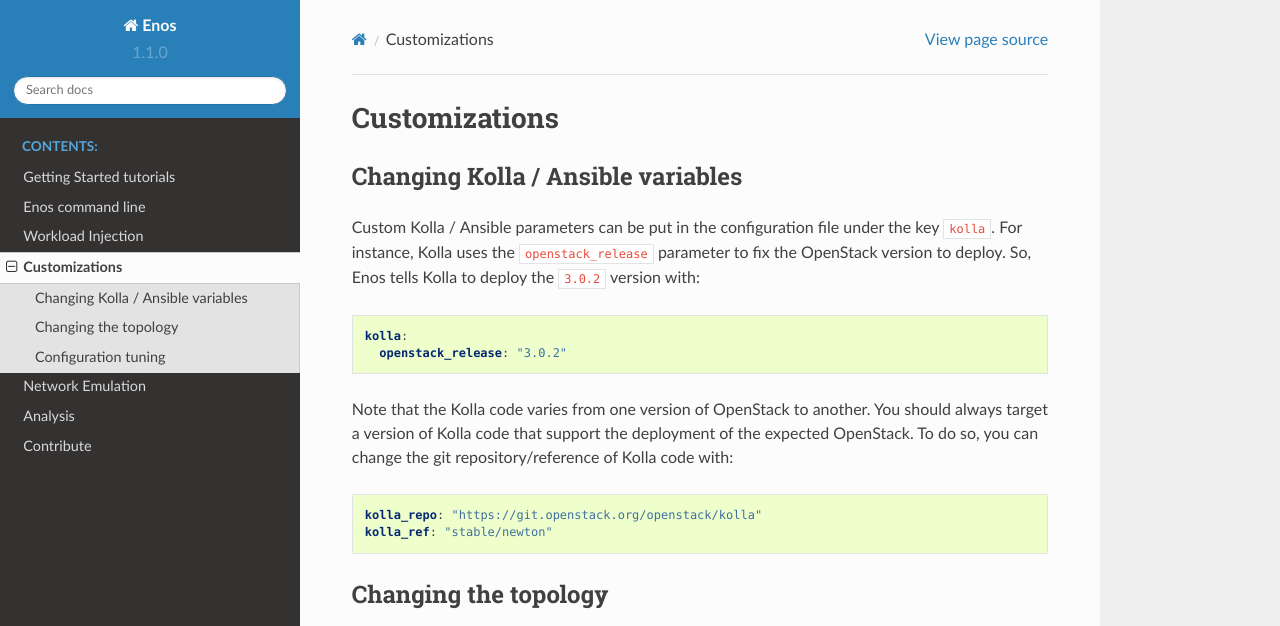
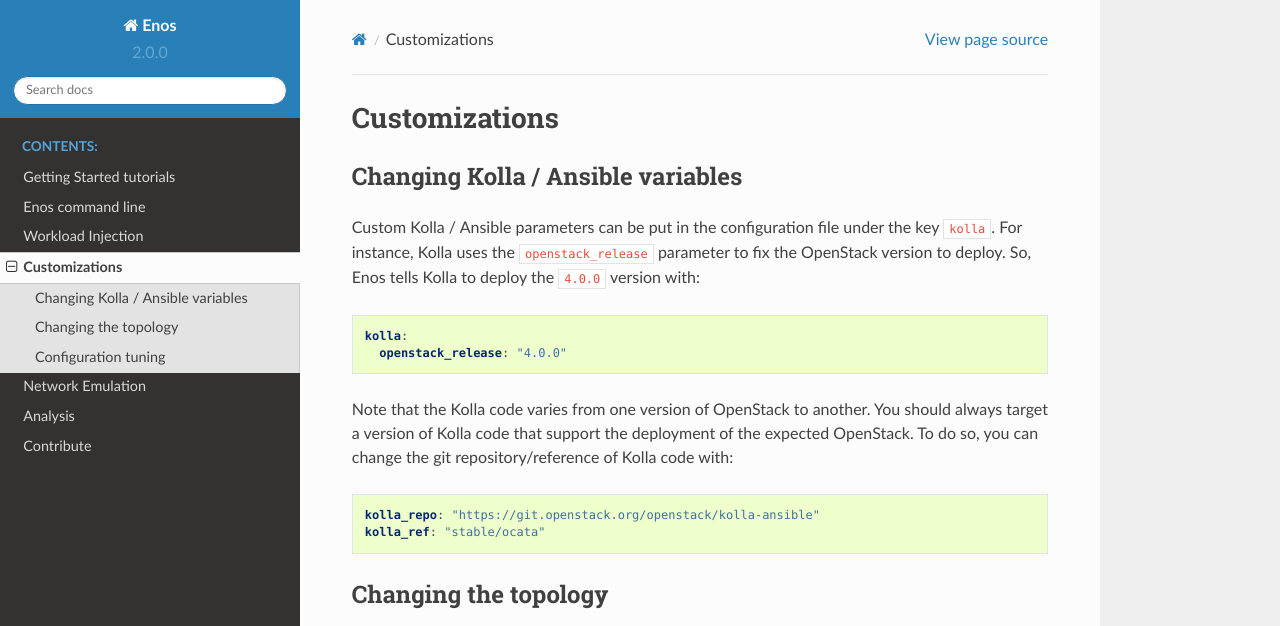
Before and after one commit to BeyondTheClouds/enos, a Sphinx documentation site: the page built from docs/customization/index.rst, in a window 1280 px wide and 900 px high. Shown: the top 626 px of the window. Built offline with Sphinx 7.4.7 and the Read the Docs theme 2.0.0, drawn with Linux system fonts in a browser that asks for light colours.

Commit message:
Bump to the next version of enos
This new version handles the deployment of OpenStack Ocata:
- Update default Kolla repo to kolla-ansible.
- Update inventory file to support new services such as placement-api.
- [Regression] Do a normal Kolla clone instead of a shallow one to
  support the feature behind `openstack_release: "auto"`[1].
- Update the documentation with proper version number.

[1] openstack/kolla-ansible@2d32083

```diff
--- a/docs/conf.py
+++ b/docs/conf.py
@@ -54,9 +54,9 @@
 # built documents.
 #
 # The short X.Y version.
-version = u'1.1.0'
+version = u'2.0.0'
 # The full version, including alpha/beta/rc tags.
-release = u'1.1.0'
+release = u'2.0.0'
 
 # The language for content autogenerated by Sphinx. Refer to documentation
 # for a list of supported languages.
--- a/docs/customization/index.rst
+++ b/docs/customization/index.rst
@@ -8,12 +8,12 @@
 Custom Kolla / Ansible parameters can be put in the configuration file
 under the key ``kolla``. For instance, Kolla uses the
 ``openstack_release`` parameter to fix the OpenStack version to deploy.
-So, Enos tells Kolla to deploy the ``3.0.2`` version with:
+So, Enos tells Kolla to deploy the ``4.0.0`` version with:
 
 .. code-block:: yaml
 
     kolla:
-      openstack_release: "3.0.2"
+      openstack_release: "4.0.0"
 
 Note that the Kolla code varies from one version of OpenStack to
 another. You should always target a version of Kolla code that
@@ -22,8 +22,8 @@
 
 .. code-block:: yaml
 
-    kolla_repo: "https://git.openstack.org/openstack/kolla"
-    kolla_ref: "stable/newton"
+    kolla_repo: "https://git.openstack.org/openstack/kolla-ansible"
+    kolla_ref: "stable/ocata"
 
 Changing the topology
 ---------------------
```
Also changed, not shown: setup.py (+3 -6 lines), 6 other files.
